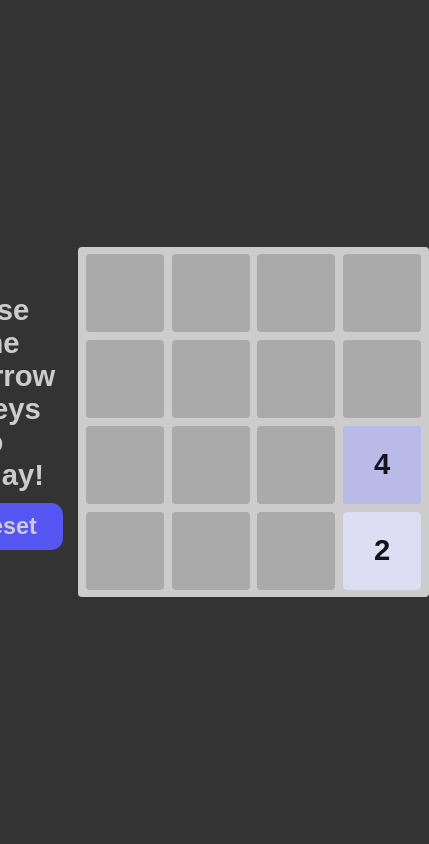
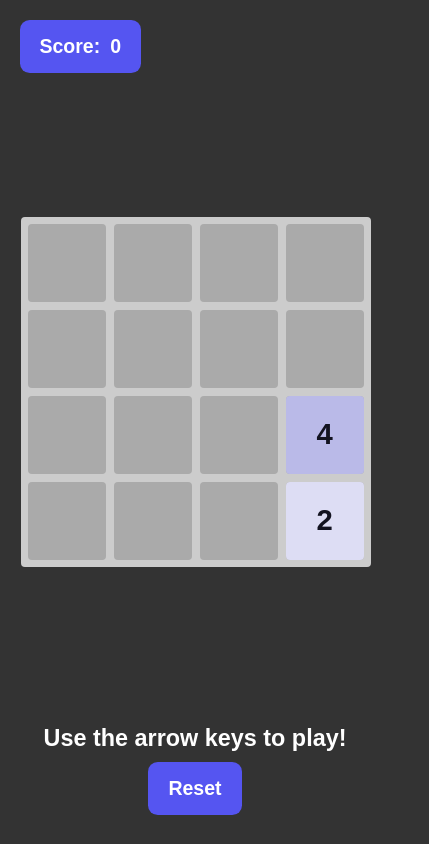
Before and after one commit to tdogcodes/Javascript-2048-Game, a plain HTML site: page index.html in a window 390 px wide. Shown: the whole page, 429 px wide, since content can reach past the window. Drawn offline with Linux system fonts and the light colour scheme.

Commit message:
added score counter

```diff
--- a/grid.js
+++ b/grid.js
@@ -1,6 +1,7 @@
 const GRID_SIZE = 4
 const CELL_SIZE = 20
 const CELL_GAP = 2
+export let score = 0;
 
 export default class Grid {
   #cells
@@ -102,8 +103,11 @@ class Cell {
   mergeTiles() {
     if (this.tile == null || this.mergeTile == null) return
     this.tile.value = this.tile.value + this.mergeTile.value
+    score += this.#mergeTile.value; // Update score when merging tiles
+    console.log(`Score: ${score}`);
     this.mergeTile.remove()
     this.mergeTile = null
+    scoreElement.textContent = score; // Update score display
   }
 }
 
--- a/index.html
+++ b/index.html
@@ -8,6 +8,10 @@
     <script src="./script.js" type="module"></script>
 </head>
 <body>
+    <div class="score">
+        <span>Score: </span>
+        <span id="scoreElement">0</span>
+    </div>
     <div class="controls">
         <div class="dir">Use the arrow keys to play!</div>
         <button id="reset-button">Reset</button>
--- a/script.js
+++ b/script.js
@@ -2,6 +2,8 @@ import Grid from "./grid.js"
 import Tile from "./tile.js"
 
 const gameBoard = document.getElementById("game-board")
+
+const scoreElement = document.getElementById("score")
 
 const grid = new Grid(gameBoard)
 grid.randomEmptyCell().tile = new Tile(gameBoard)
@@ -15,46 +17,6 @@ resetButton.addEventListener("click", () => {
 
 function setupInput() {
   window.addEventListener("keydown", handleInput, { once: true })
-  window.addEventListener("touchstart", handleTouchStart, { passive: true });
-  window.addEventListener("touchend", handleTouchEnd, { passive: true });
-}
-
-function handleTouchStart(event) {
-  const touch = event.touches[0];
-  startX = touch.clientX;
-  startY = touch.clientY;
-}
-
-async function handleTouchEnd(event) {
-  const touch = event.changedTouches[0];
-  endX = touch.clientX;
-  endY = touch.clientY;
-
-  const deltaX = endX - startX;
-  const deltaY = endY - startY;
-
-  // Determine swipe direction
-  if (Math.abs(deltaX) > Math.abs(deltaY)) {
-    // Horizontal swipe
-    if (deltaX > 0) {
-      if (!canMoveRight()) return;
-      await moveRight();
-    } else {
-      if (!canMoveLeft()) return;
-      await moveLeft();
-    }
-  } else {
-    // Vertical swipe
-    if (deltaY > 0) {
-      if (!canMoveDown()) return;
-      await moveDown();
-    } else {
-      if (!canMoveUp()) return;
-      await moveUp();
-    }
-  }
-
-  finalizeMove();
 }
 
 async function handleInput(e) {
--- a/styles.css
+++ b/styles.css
@@ -13,36 +13,75 @@
     font-size: 7.5vmin;
   }
 
+  @media screen and (max-width: 800px) {
+    body {
+      flex-direction: column;
+    }
+    .controls {
+      position: fixed;
+      bottom: 1em;
+      left: 50%;
+      transform: translateX(-50%);
+      width: 100%;
+      text-align: center;
+    }
+
+    #game-board {
+      bottom: 30px;
+      left: 1px;
+    }
+  }
+
+  .score {
+    display: flex;
+    position: absolute;
+    gap: 10px;
+    top: 1em;
+    left: 1em;
+    padding: 15px 20px;
+    border-radius: .5em;
+    background: hsl(240, 85%, 64%);
+    color: #ffffff;
+    font-size: 5vmin;
+    font-weight: bold;
+    border: none;
+    transition: all 200ms ease-in-out;
+
+  }
+
   .controls{
     display:flex;
     flex-direction: column;
     justify-items: center;
     align-items: center;
     font-weight: bold;
-    color: #CCC;
+    margin: auto;
 
     .dir{
-      margin-left: 1em;
-      color: #CCC;
+      margin: auto;
+      color: #ffffff;
+      font-size: 6vmin;
+      width: 100%;;
     }
 
     #reset-button{
-      width: 5em;
-      height: 2em;
+      padding: 15px 20px;
       border-radius: .5em;
       background: hsl(240, 85%, 64%);
-      color: #CCC;
-      font-size: 6vmin;
+      color: #ffffff;
+      font-size: 5vmin;
       font-weight: bold;
       border: none;
       margin: auto;
       margin-top: .5em;
+      transition: background-color 200ms ease-in-out;
 
       &:hover{
         background-color: hsl(240, 89%, 58%);
       }
     }
   }
+
   #game-board {
     display: grid;
     grid-template-columns: repeat(var(--grid-size), var(--cell-size));
@@ -52,7 +91,7 @@
     border-radius: 1vmin;
     padding: var(--cell-gap);
     position: relative;
-    margin: .5em;
+    margin: 0 auto;
   }
 
   .cell {
```
